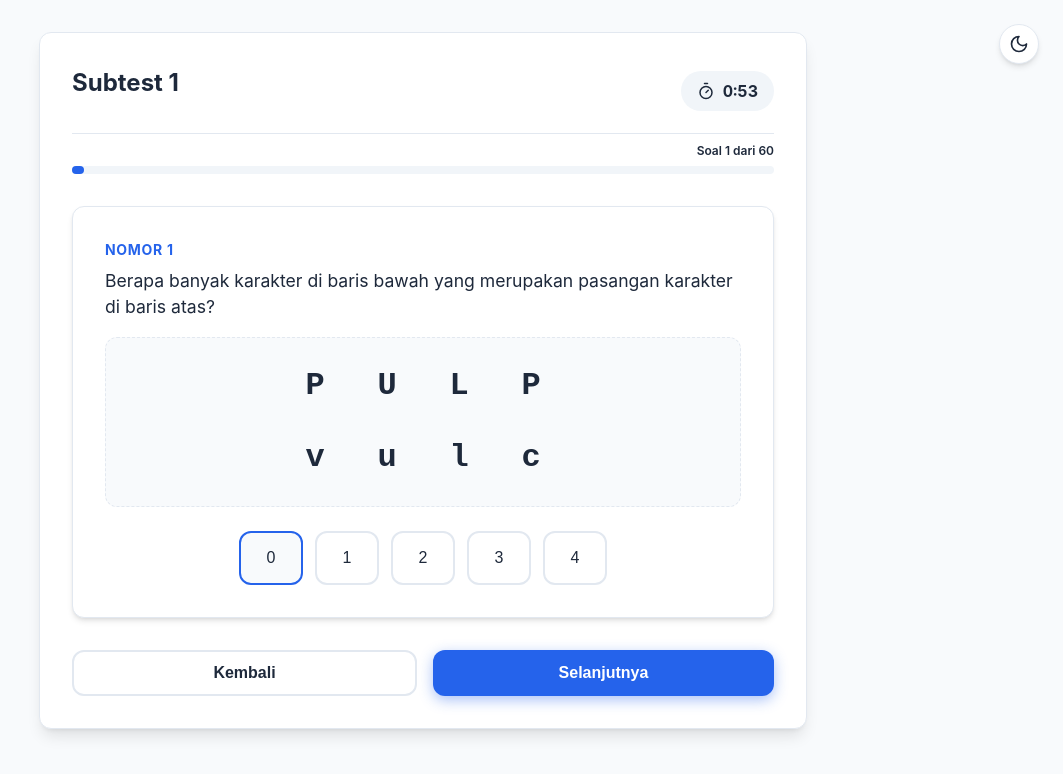
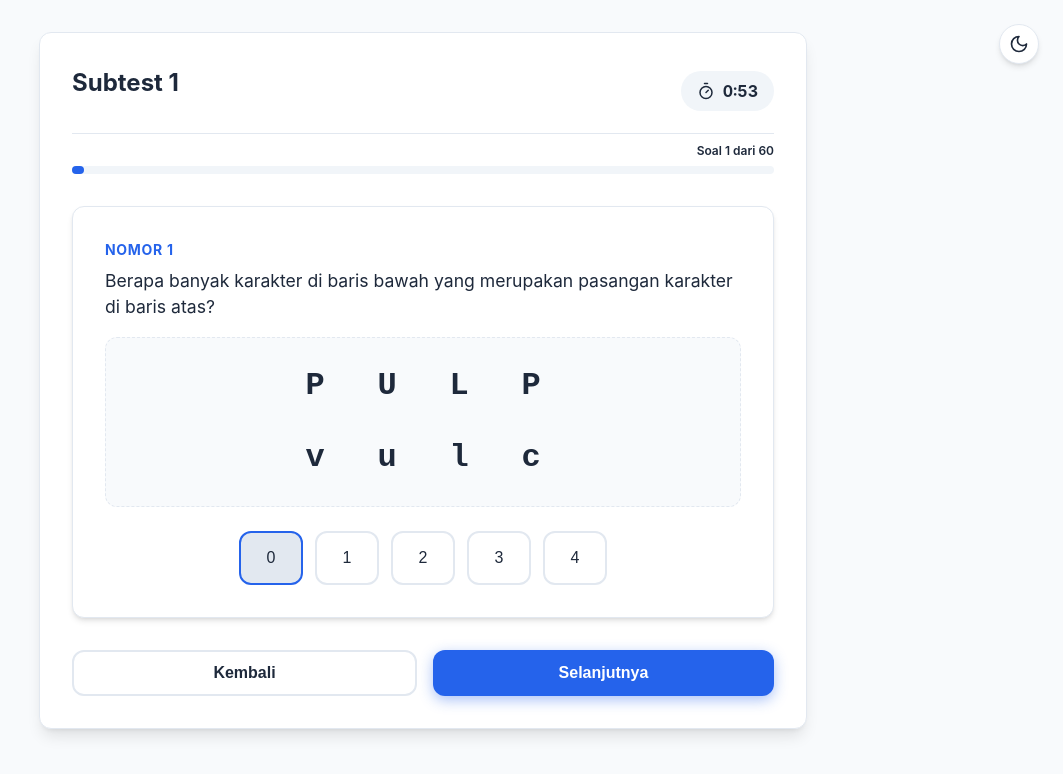
Before and after one commit to muhajirgood05/learning_agility_test, a Vue app: page /test/1 in a window 1280 px wide. In both pictures the pointer is over the button 488 px from the left and 557 px from the top of the page. Shown: the top 774 px of the page, without its empty margins (217-1280 px from the left). Built offline with nearby package versions, Linux system fonts and the light colour scheme.

Commit message:
Fix dark mode button visibility

```diff
--- a/src/assets/css/index.css
+++ b/src/assets/css/index.css
@@ -138,7 +138,7 @@ p {
   border-radius: var(--radius);
   overflow: hidden;
   box-shadow: var(--shadow);
-  background: #eee;
+  background: var(--border);
 }
 
 .instruction-image-container img {
--- a/src/views/TestView.vue
+++ b/src/views/TestView.vue
@@ -288,7 +288,7 @@ const formatTime = (seconds) => {
 .option-btn {
   padding: 1rem;
   border: 2px solid var(--border);
-  background: white;
+  background: var(--surface);
   border-radius: var(--radius);
   cursor: pointer;
   text-align: left;
@@ -299,7 +299,7 @@ const formatTime = (seconds) => {
 
 .option-btn:hover {
   border-color: var(--primary);
-  background: #f8fafc;
+  background: var(--border);
 }
 
 .option-btn.selected {
@@ -390,7 +390,7 @@ const formatTime = (seconds) => {
 
 .seq-card:hover {
   border-color: var(--primary);
-  background: #f8fafc;
+  background: var(--border);
   transform: translateY(-2px);
 }
 
```
Also changed, not shown: vercel.json (added).
